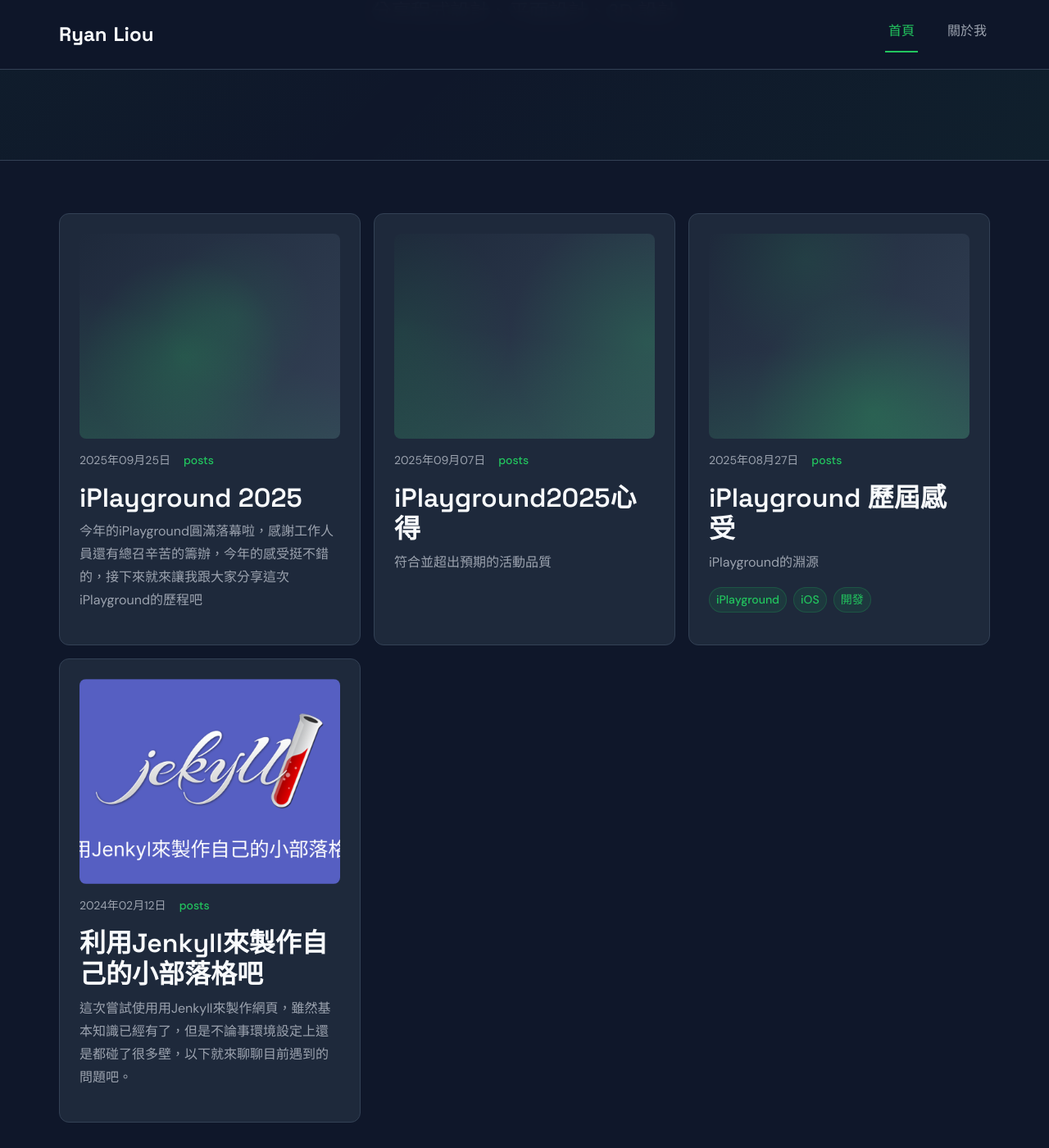
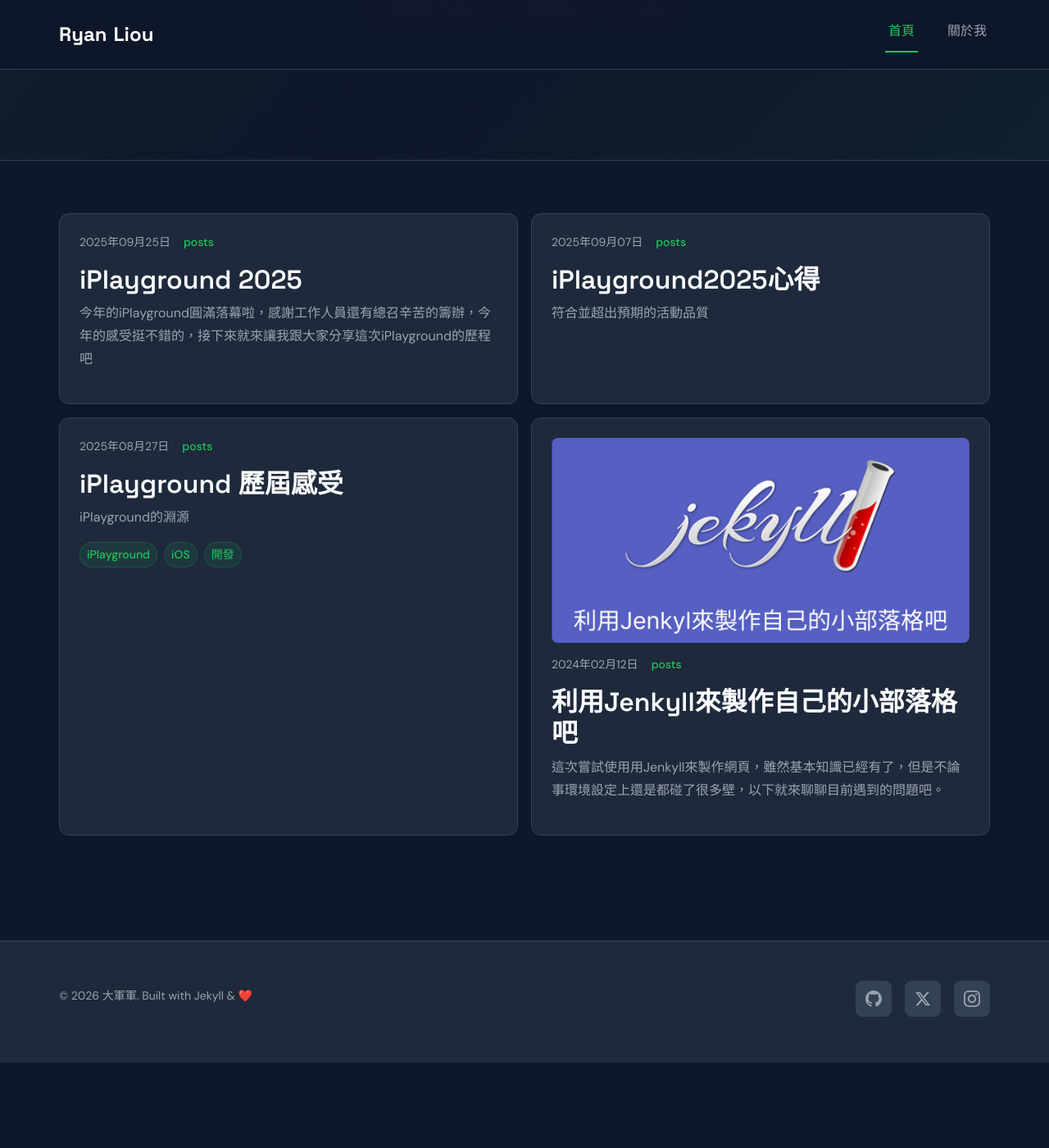
Before and after one commit to danny80916kimo/ryanliouWebsite, a Jekyll site: the page built from docs/index.markdown, in a window 1280 px wide and 1400 px high, scrolled down 416 px. Shown: the whole window at 82% size. Built offline with Jekyll 4.4.1, drawn with Linux system fonts in a browser that asks for light colours; after the commit the page ends 1712 px from its top, so only the background shows below that.

Commit message:
refactor: remove image placeholder, change grid to 2 columns
- Remove geometric placeholder for posts without images
- Remove .card-image-placeholder CSS
- Change article grid from 3 columns to 2 columns
- Simplify responsive grid (2 cols desktop, 1 col mobile)

Co-Authored-By: Claude Opus 4.6 <noreply@anthropic.com>

```diff
--- a/docs/_includes/post-card.html
+++ b/docs/_includes/post-card.html
@@ -6,16 +6,6 @@
   {% elsif post.header.image %}
   <div class="card-image">
     <img src="{{ post.header.image | relative_url }}" alt="{{ post.title }}" loading="lazy">
-  </div>
-  {% else %}
-  {% assign title_size = post.title | size %}
-  {% assign day = post.date | date: "%j" | plus: 0 %}
-  {% assign seed = title_size | times: 7 | plus: day %}
-  {% assign angle = seed | modulo: 360 %}
-  {% assign x = seed | times: 13 | modulo: 100 %}
-  {% assign y = seed | times: 37 | modulo: 100 %}
-  <div class="card-image-placeholder"
-       style="--angle: {{ angle }}deg; --x: {{ x }}%; --y: {{ y }}%;">
   </div>
   {% endif %}
 
--- a/docs/_layouts/home.html
+++ b/docs/_layouts/home.html
@@ -11,7 +11,7 @@ layout: default
 
 <section class="section" aria-label="最新文章">
   <div class="container">
-    <div class="grid cols-3 stagger-fade-in">
+    <div class="grid cols-2 stagger-fade-in">
       {% for post in site.posts limit:9 %}
         {% include post-card.html %}
       {% endfor %}
--- a/docs/_sass/_components.scss
+++ b/docs/_sass/_components.scss
@@ -132,21 +132,6 @@
   }
 }
 
-.card-image-placeholder {
-  width: 100%;
-  height: 200px;
-  border-radius: $radius-md;
-  margin-bottom: $space-md;
-  background:
-    linear-gradient(var(--angle, 135deg), rgba($color-cta, 0.15) 0%, transparent 50%),
-    radial-gradient(circle at var(--x, 30%) var(--y, 40%), rgba($color-cta, 0.2) 0%, transparent 50%),
-    radial-gradient(circle at calc(100% - var(--x, 30%)) calc(100% - var(--y, 40%)), rgba($color-cta, 0.1) 0%, transparent 40%),
-    linear-gradient(135deg, $color-primary 0%, $color-secondary 100%);
-
-  @media (min-width: $breakpoint-md) {
-    height: 250px;
-  }
-}
 
 .card-title {
   font-family: $font-heading;
--- a/docs/_sass/_layout.scss
+++ b/docs/_sass/_layout.scss
@@ -45,21 +45,14 @@
   display: grid;
   gap: $space-md;
 
-  // Only cols-3 is used in the site
-  &.cols-3 {
-    grid-template-columns: repeat(3, 1fr);
+  &.cols-2 {
+    grid-template-columns: repeat(2, 1fr);
   }
 
-  // Responsive grid
+  // Responsive: 1 column on mobile
   @media (max-width: $breakpoint-md - 1) {
-    &.cols-3 {
+    &.cols-2 {
       grid-template-columns: 1fr;
-    }
-  }
-
-  @media (min-width: $breakpoint-md) and (max-width: $breakpoint-lg - 1) {
-    &.cols-3 {
-      grid-template-columns: repeat(2, 1fr);
     }
   }
 }
```
